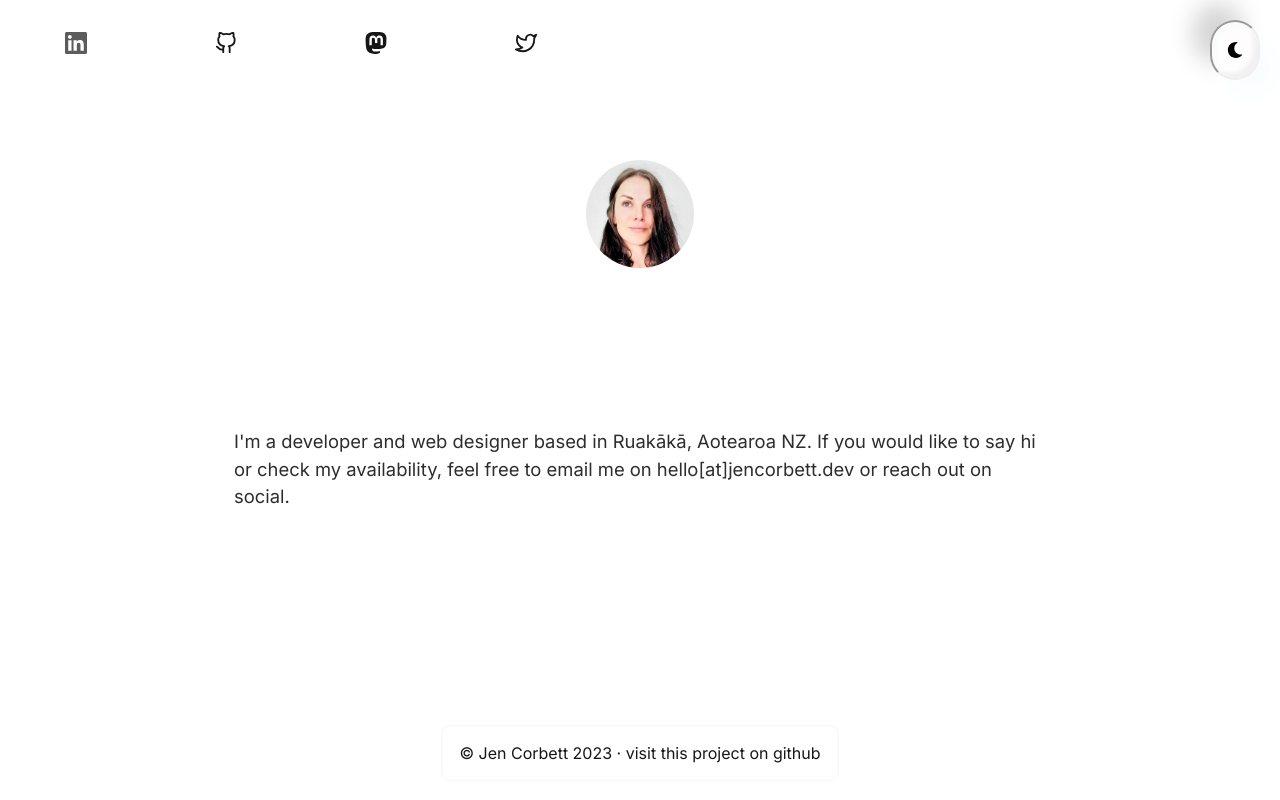
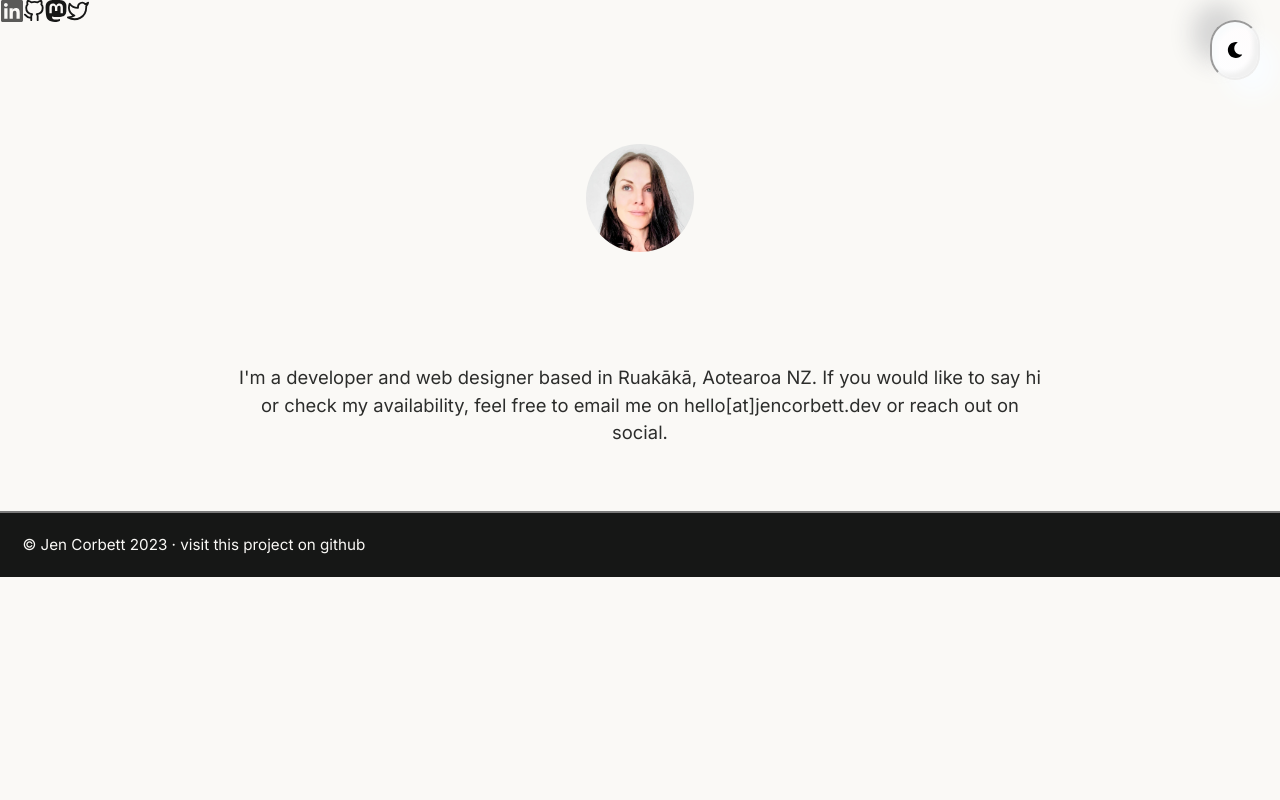
Before and after one commit to ajenstory/jencorbett.dev, a Next.js app in the folder app/: page / in a window 1280 px wide. Built offline with nearby package versions, Linux system fonts and the light colour scheme.

Commit message:
Tweak styles to fix footer in mob layout

```diff
--- a/app/components/footer.module.css
+++ b/app/components/footer.module.css
@@ -1,15 +1,18 @@
 /* mobile responsive footer */
 .container {
-  margin: 0 auto;
-  position: fixed;
-  justify-self: end;
-  align-self: start;
-  max-height: fit-content;
-  bottom: 20px;
-  left: 20px;
-  right: 20px;
-  z-index: 10;
-  padding: 1rem;
+  bottom: 0px;
+  /* left: 20px;
+  right: 20px; */
+  padding: calc(1.2rem + 0.2rem);
+  width: 100%;
+  height: auto;
+  color: #faf9f6;
+  background-color: #161716;
+  font-size: calc(0.75rem + 0.2rem);
+}
+
+.footer {
+  opacity: 85%;
 }
 
 .footerlink:hover {
@@ -21,17 +24,14 @@
 }
 
 .center {
+  position: absolute;
   display: flex;
   justify-content: center;
+  flex-direction: column;
   align-items: center;
-  flex-direction: row;
-  height: 100%;
-  width: 100%;
-  margin: 0 auto;
 }
 
 .border {
-  border-radius: 8px;
-  box-shadow: 0 0 0 1px rgba(175, 175, 175, 10%);
-  border: 1px solid rgba(237, 237, 237, 10%);
+  width: 100%;
+  border-top: 2px solid rgb(175, 175, 175, 65%);
 }
--- a/app/components/header.module.css
+++ b/app/components/header.module.css
@@ -1,6 +1,6 @@
 .header {
   margin-top: 6rem;
-  padding: 0 0.5rem;
+  margin-bottom: 0;
   display: flex;
   flex-direction: column;
   align-items: center;
--- a/app/components/icon.module.css
+++ b/app/components/icon.module.css
@@ -5,31 +5,15 @@
   letter-spacing: 0.1rem;
 }
 
-.card {
-  padding: 1rem 1.2rem;
-}
-
-.card p {
-  margin: 0;
-  opacity: 0.9;
-  font-size: calc(0.95rem + 0.2rem);
-  line-height: 1.5;
-  max-width: 70ch;
-}
-
-.center {
+.wrapper {
+  margin: 0 auto;
+  padding: 2rem;
   display: flex;
-  justify-content: center;
-  align-items: center;
-  position: relative;
-  padding: 2rem 4rem;
 }
 
 .icon {
   list-style: none;
   cursor: pointer;
-  text-transform: uppercase;
-  font-weight: bold;
   transition: color 0.2s;
   -webkit-user-select: none;
   -moz-user-select: none;
--- a/app/components/navbar.module.css
+++ b/app/components/navbar.module.css
@@ -6,6 +6,8 @@
   padding: 0;
   display: flex;
 }
+
+
 
 .grid {
   display: grid;
--- a/app/styles/Home.module.css
+++ b/app/styles/Home.module.css
@@ -4,9 +4,12 @@
   flex-direction: column;
   justify-content: space-between;
   align-items: center;
-  padding: 4rem;
+  padding: 3rem 6rem;
   margin: 0 auto;
   max-width: 70rem;
+  max-height: 100vh;
+  word-wrap: pre-wrap;
+  text-align: center;
 }
 
 .page {
@@ -15,14 +18,13 @@
   justify-content: space-between;
   align-items: center;
   padding: 6rem;
-  min-height: 100vh;
+  max-height: 100vh;
 }
 
 .grid {
   display: grid;
   grid-template-columns: repeat(4, minmax(20%, auto));
   max-width: 100%;
-  /* text-align: center; */
 }
 
 .card {
@@ -35,6 +37,8 @@
   font-size: calc(0.95rem + 0.2rem);
   line-height: 1.5;
   max-width: 70ch;
+  width: 100%;
+  height: auto;
 }
 
 .center {
@@ -42,7 +46,7 @@
   justify-content: center;
   align-items: center;
   position: relative;
-  padding: 2rem 4rem;
+  /* padding: 2rem 4rem; */
 }
 
 /* Mobile */
--- a/app/styles/globals.css
+++ b/app/styles/globals.css
@@ -9,12 +9,11 @@ body {
 }
 
 [data-theme="light"] body {
-  background-color: rgb(255, 255, 255);
+  background-color: #faf9f6;
   color: #161716;
 }
 [data-theme="dark"] body {
-  background-color: #161716;
-  color: rgb(255, 255, 255);
+  color: #faf9f6;
 }
 /*
  Use a more-intuitive box-sizing model.
```
